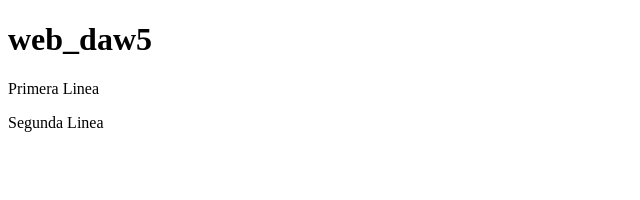
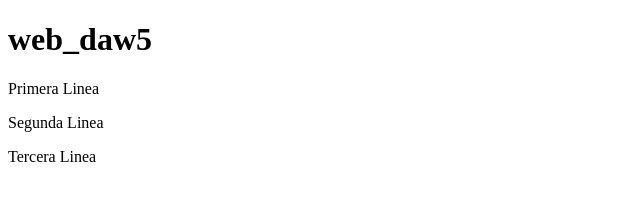
Before and after one commit to AdrianFernandezPerez/repositorio_remoto, a plain HTML site: page index.html in a window 1280 px wide. Shown: the whole page, without its empty margins (0-640 px from the left). Drawn offline with Linux system fonts and the light colour scheme.

Commit message:
Tercera Linea

```diff
--- a/index.html
+++ b/index.html
@@ -12,5 +12,7 @@
     <p>Primera Linea</p>
 
     <p>Segunda Linea</p>
+
+    <p>Tercera Linea</p>
 </body>
 </html>
```
